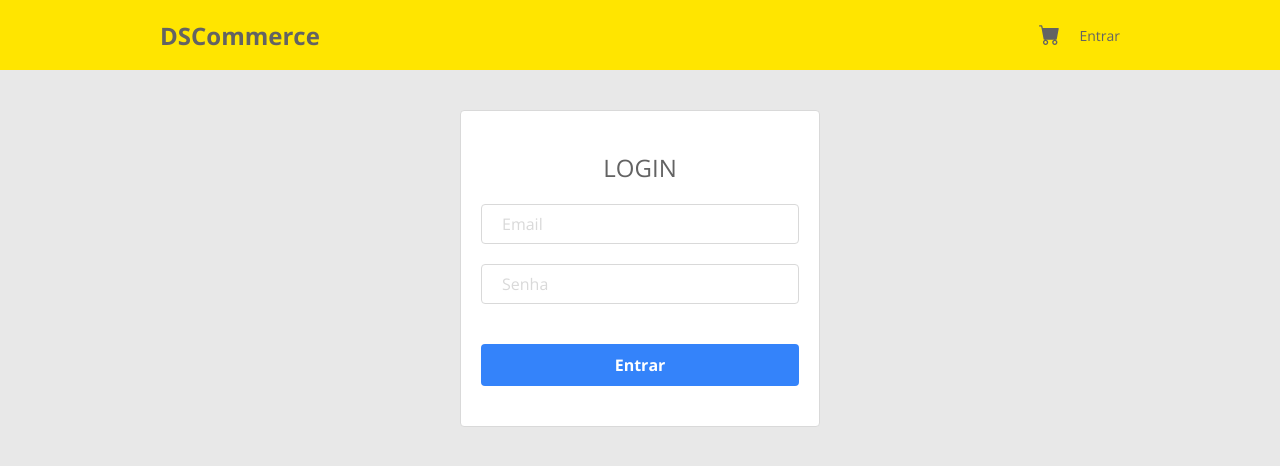
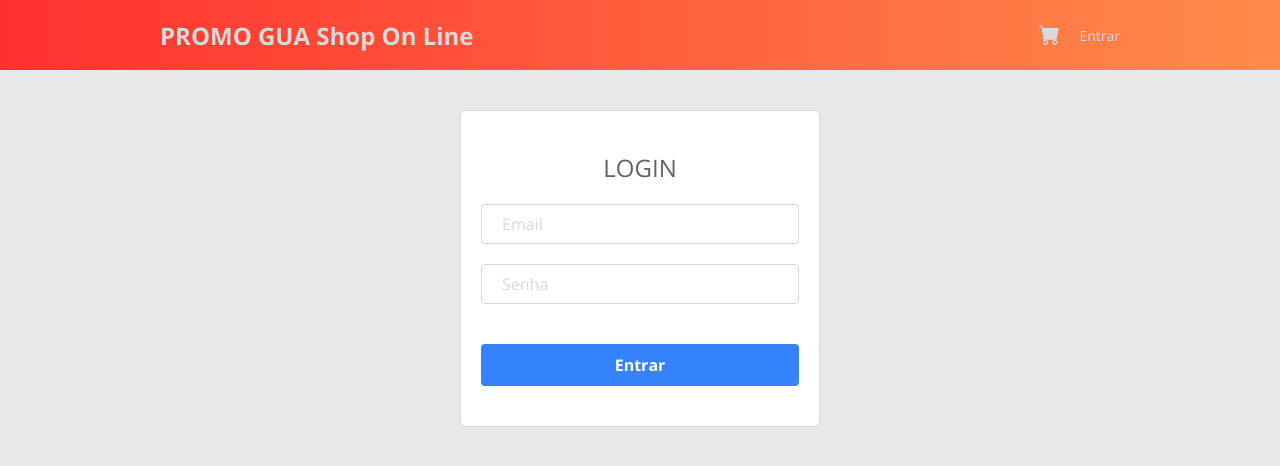
Before and after one commit to gmorenosp/dscommerce-frontend, a React (Vite) app: page /login in a window 1280 px wide. Shown: the top 466 px of the page. Built offline with nearby package versions, Linux system fonts and the light colour scheme; no server answers.

Commit message:
Site Promo Gua Faculdade

```diff
--- a/index.html
+++ b/index.html
@@ -4,7 +4,7 @@
     <meta charset="UTF-8" />
     <link rel="icon" type="image/svg+xml" href="/vite.svg" />
     <meta name="viewport" content="width=device-width, initial-scale=1.0" />
-    <title>DSCommerce</title>
+    <title>PROMO GUA</title>
   </head>
   <body>
     <div id="root"></div>
--- a/src/components/HeaderClient/index.tsx
+++ b/src/components/HeaderClient/index.tsx
@@ -15,8 +15,8 @@ export default function HeaderClient() {
     <header className="dsc-header-client">
       <nav className="dsc-container">
         <Link to="/">
-          <h1>DSCommerce</h1>
-        </Link>
+           <h1>PROMO GUA Shop On Line</h1>
+         </Link>
         <div className="dsc-navbar-right">
           <div className="dsc-menu-items-container">
             {
--- a/src/index.css
+++ b/src/index.css
@@ -2,7 +2,7 @@
 
 :root {
   --dsc-color-bg-primary: #e8e8e8;
-  --dsc-color-bg-secondary: #ffe500;
+  --dsc-color-bg-secondary: red;
   --dsc-color-bg-tertiary: #636363;
   --dsc-color-bg-quaternary: #0caf1d;
   --dsc-color-bg-notification: #f00;
@@ -14,6 +14,7 @@
   --dsc-color-btn-inverse: #fff;
 
   --dsc-color-font-primary: #636363;
+  --dsc-color-font-primary-promo: #fff;
   --dsc-color-font-secondary: #0caf1d;
   --dsc-color-font-tertiary: #fff;
   --dsc-color-font-placeholder: #d9d9d9;
@@ -85,6 +86,7 @@ header {
   display: flex;
   align-items: center;
   padding: 0 20px;
+  background-image: linear-gradient(to right, #FF3130 , #FF8B4A)
 }
 
 nav {
@@ -95,10 +97,16 @@ nav {
 
 nav h1 {
   font-size: 16px;
+
 }
 
 nav a {
   font-size: 14px;
+  color: var(--dsc-color-font-placeholder);
+}
+
+a:hover {
+  color: var(--dsc-color-font-primary-promo);
 }
 
 .dsc-navbar-right {
```
Also changed, not shown: src/assets/cart.svg.
